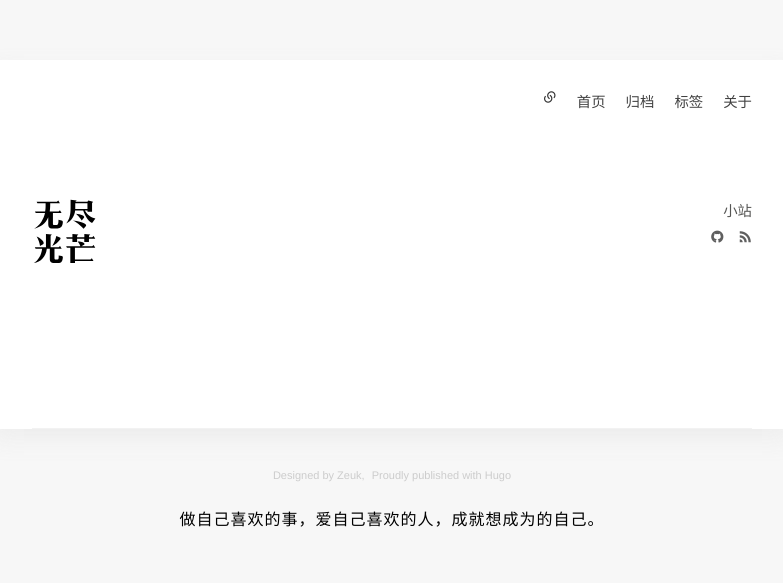
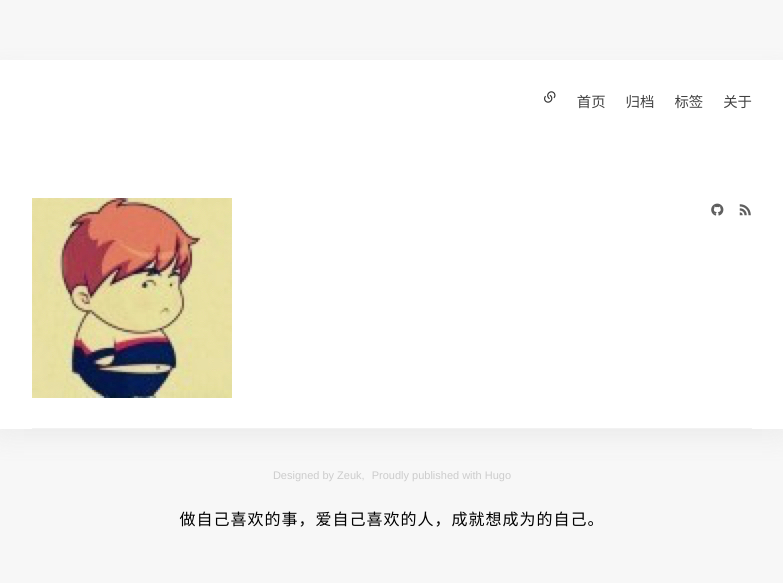
Before and after one commit to Nyloner/nyloner.github.io, a plain HTML site: page index.html in a window 1280 px wide. Shown: the whole page, without its empty margins (248-1031 px from the left). Drawn offline with nearby package versions, Linux system fonts and the light colour scheme; some packages are replaced by stand-ins of ours.

Commit message:
change img
Change-Id: Iadad884e731e45f705791c2658005613ba83ba9a

```diff
--- a/index.html
+++ b/index.html
@@ -10,8 +10,6 @@
   <meta name="author"
         content="nyloner"/>
 
-
-  <meta name="description" content="小站"/>
 
 
 
@@ -73,12 +71,12 @@
       <h1>
         <a href="https://nyloner.github.io/">
           <span>零度</span>
-          <img src="https://nyloner.github.io/images/logo.svg"/>
+          <img src="https://nyloner.github.io/images/logo.jpeg"/>
         </a>
       </h1>
     </div>
     <div class="description">
-      <p class="sub_title">小站</p>
+      <p class="sub_title"></p>
       <div class="my_socials">
 
 
```
Also changed, not shown: 404.html (+1 -3 lines), categories/index.html (+1 -3 lines), tags/index.html (+1 -3 lines), images/logo.jpeg (added).
